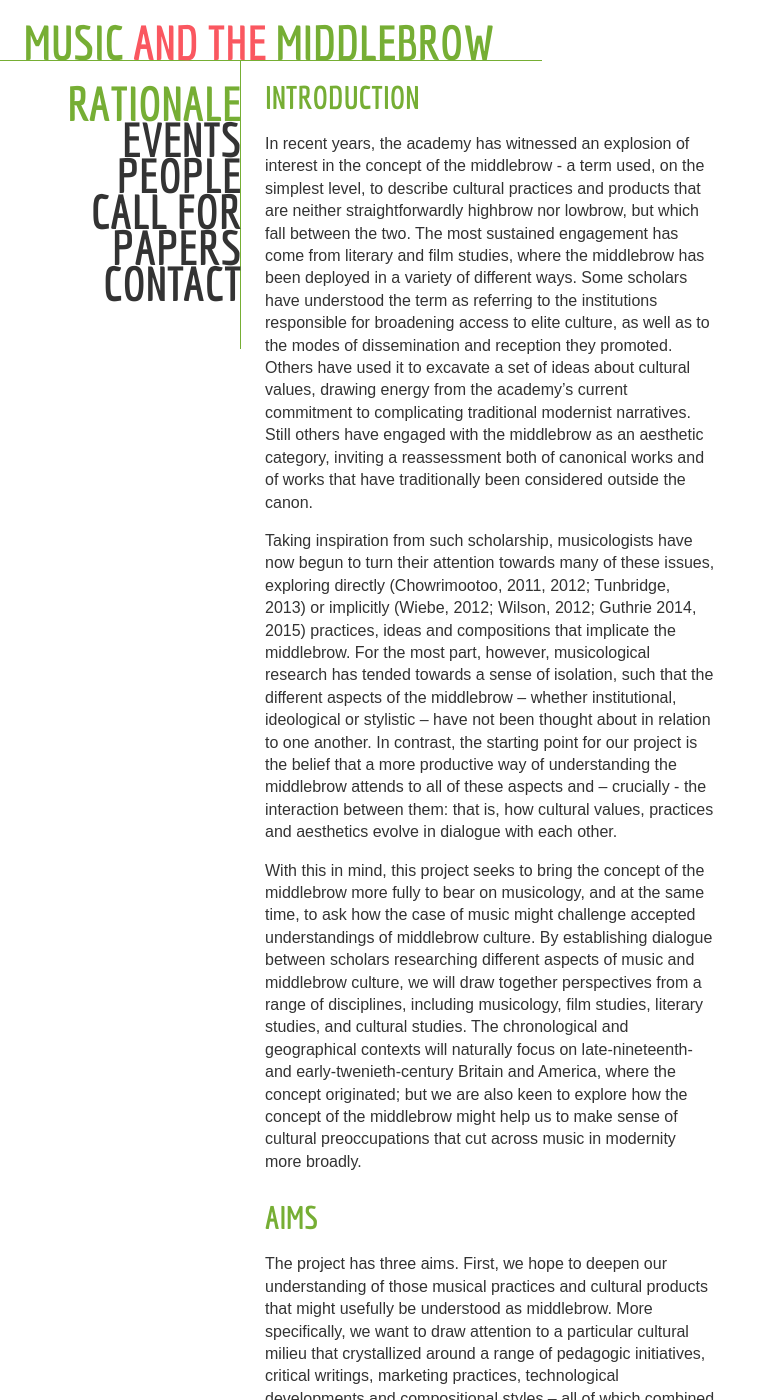
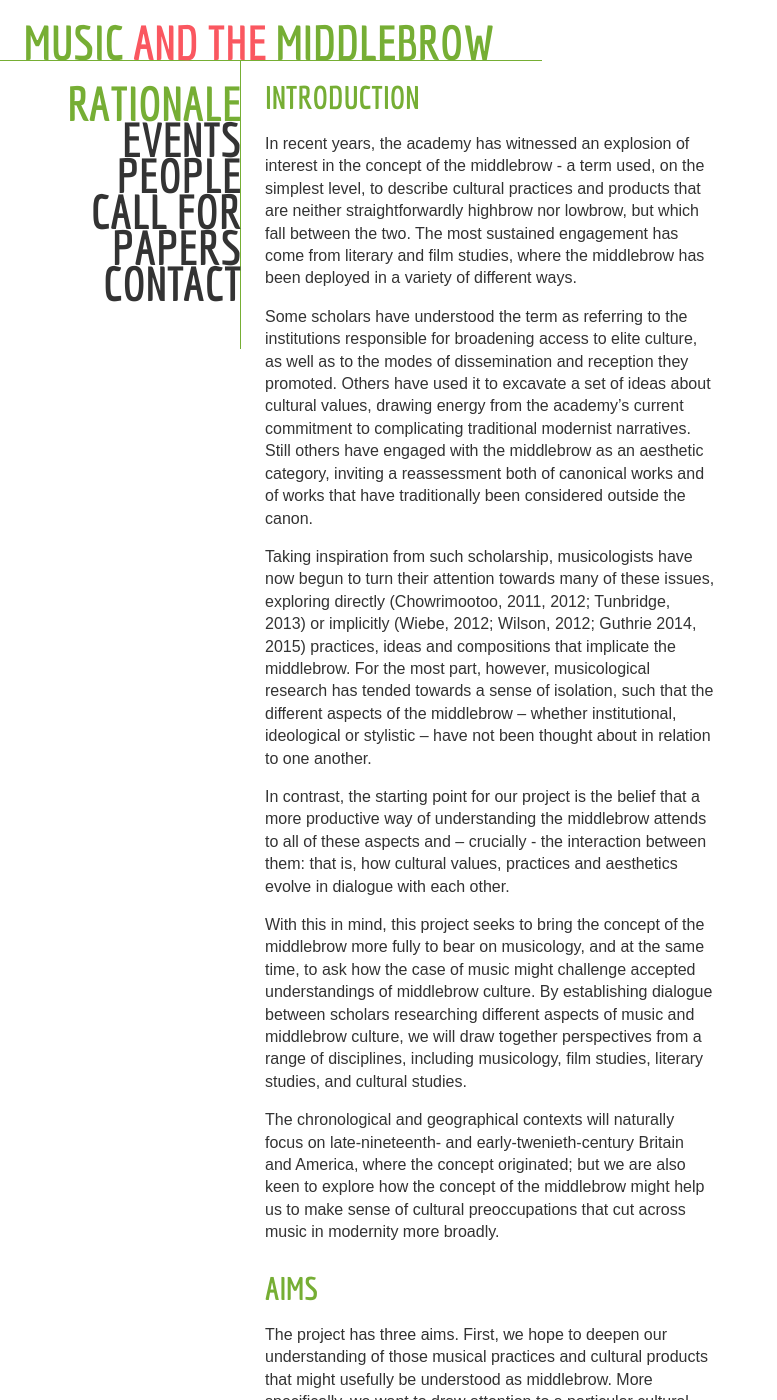
Before and after one commit to musicandthemiddlebrow/musicandthemiddlebrow.github.io, a Jekyll site: the page built from rationale.html, in a window 1280 px wide and 1400 px high. Shown: the whole window, without its empty margins (0-777 px from the left). Built offline with Jekyll 4.4.1, drawn with Linux system fonts in a browser that asks for light colours.

Commit message:
Text edit

```diff
--- a/rationale.html
+++ b/rationale.html
@@ -12,8 +12,9 @@ permalink: /rationale/
   cultural practices and products that are neither straightforwardly highbrow
   nor lowbrow, but which fall between the two. The most sustained engagement has
   come from literary and film studies, where the middlebrow has been deployed in
-  a variety of different ways. Some scholars have understood the term as
-  referring to the institutions responsible for broadening access to elite
+  a variety of different ways.</p>
+
+  <p>Some scholars have understood the term as referring to the institutions responsible for broadening access to elite
   culture, as well as to the modes of dissemination and reception they promoted.
   Others have used it to excavate a set of ideas about cultural values, drawing
   energy from the academy’s current commitment to complicating traditional
@@ -28,7 +29,9 @@ permalink: /rationale/
   implicate the middlebrow. For the most part, however, musicological research
   has tended towards a sense of isolation, such that the different aspects of
   the middlebrow – whether institutional, ideological or stylistic – have not
-  been thought about in relation to one another. In contrast, the starting
+  been thought about in relation to one another.</p>
+
+  <p>In contrast, the starting
   point for our project is the belief that a more productive way of understanding
   the middlebrow attends to all of these aspects and – crucially - the interaction
   between them: that is, how cultural values, practices and aesthetics evolve
@@ -40,7 +43,9 @@ permalink: /rationale/
   establishing dialogue between scholars researching different aspects of music
   and middlebrow culture, we will draw together perspectives from a range of
   disciplines, including musicology, film studies, literary studies, and
-  cultural studies. The chronological and geographical contexts will naturally
+  cultural studies.</p>
+
+  <p>The chronological and geographical contexts will naturally
   focus on late-nineteenth- and early-twenieth-century Britain and America, where
   the concept originated; but we are also keen to explore how the concept of the middlebrow might help
   us to make sense of cultural preoccupations that cut across music in modernity more broadly.</p>
```
Also changed, not shown: people.html (+6 -3 lines).
